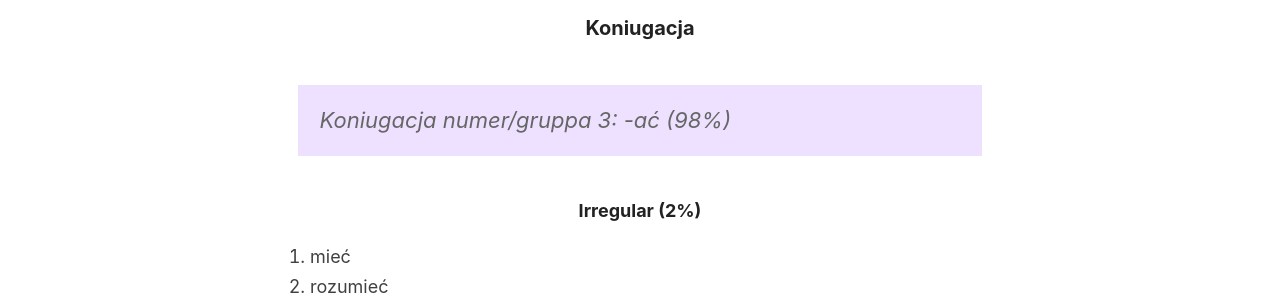
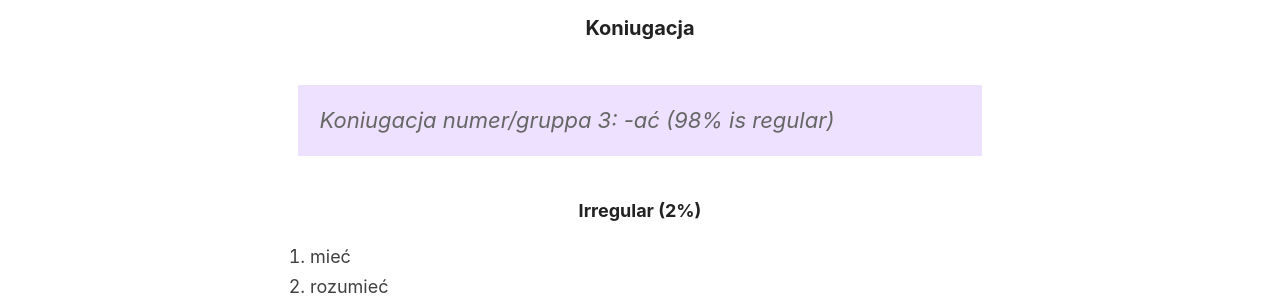
Before and after one commit to determinedguy/cecoret, a Jekyll site: the page built from _posts/2023-7-11-sjikp-7.md, in a window 1280 px wide and 900 px high, scrolled down 1189 px. Shown: the part 153-453 px from the top of the window. Built offline with Jekyll 4.4.1, drawn with Linux system fonts in a browser that asks for light colours.

Commit message:
add: info

```diff
--- a/_posts/2023-7-11-sjikp-7.md
+++ b/_posts/2023-7-11-sjikp-7.md
@@ -42,7 +42,7 @@ categories: [Personal, Summer School, Polish, SJiKP, Language, Notes]
 
 ### Koniugacja
 
-> Koniugacja numer/gruppa 3: -ać (98%)
+> Koniugacja numer/gruppa 3: -ać (98% is regular)
 
 #### Irregular (2%)
 
```
